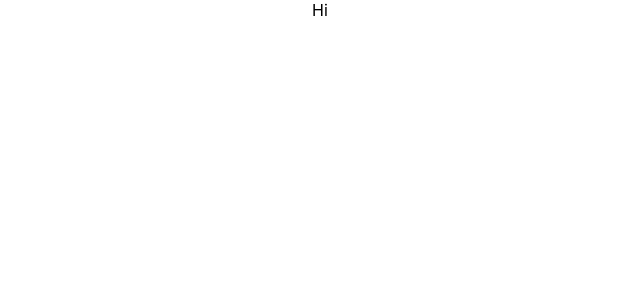
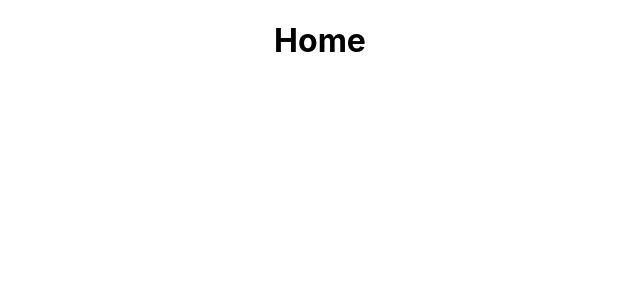
Before and after one commit to dennyhong96/cesun, a React (Create React App) app in the folder client/: page / in a window 1280 px wide. Shown: the top 300 px of the page, without its empty margins (320-960 px from the left). Built offline with nearby package versions, Linux system fonts and the light colour scheme.

Commit message:
Setup react router

```diff
--- a/client/src/App.js
+++ b/client/src/App.js
@@ -1,9 +1,27 @@
 import React from "react";
+import { BrowserRouter, Route, Switch } from "react-router-dom";
 
+import Home from "./components/pages/Home";
+import Products from "./components/pages/Products";
+import Product from "./components/pages/Product";
+import About from "./components/pages/About";
+import Contact from "./components/pages/Contact";
 import "./App.css";
 
 function App() {
-  return <div className="App">Hi</div>;
+  return (
+    <BrowserRouter>
+      <Switch>
+        <div className="App">
+          <Route exact path="/" component={Home} />
+          <Route exact path="/products" component={Products} />
+          <Route exact path="/product/:slug" component={Product} />
+          <Route exact path="/about" component={About} />
+          <Route exact path="/contact" component={Contact} />
+        </div>
+      </Switch>
+    </BrowserRouter>
+  );
 }
 
 export default App;
```
